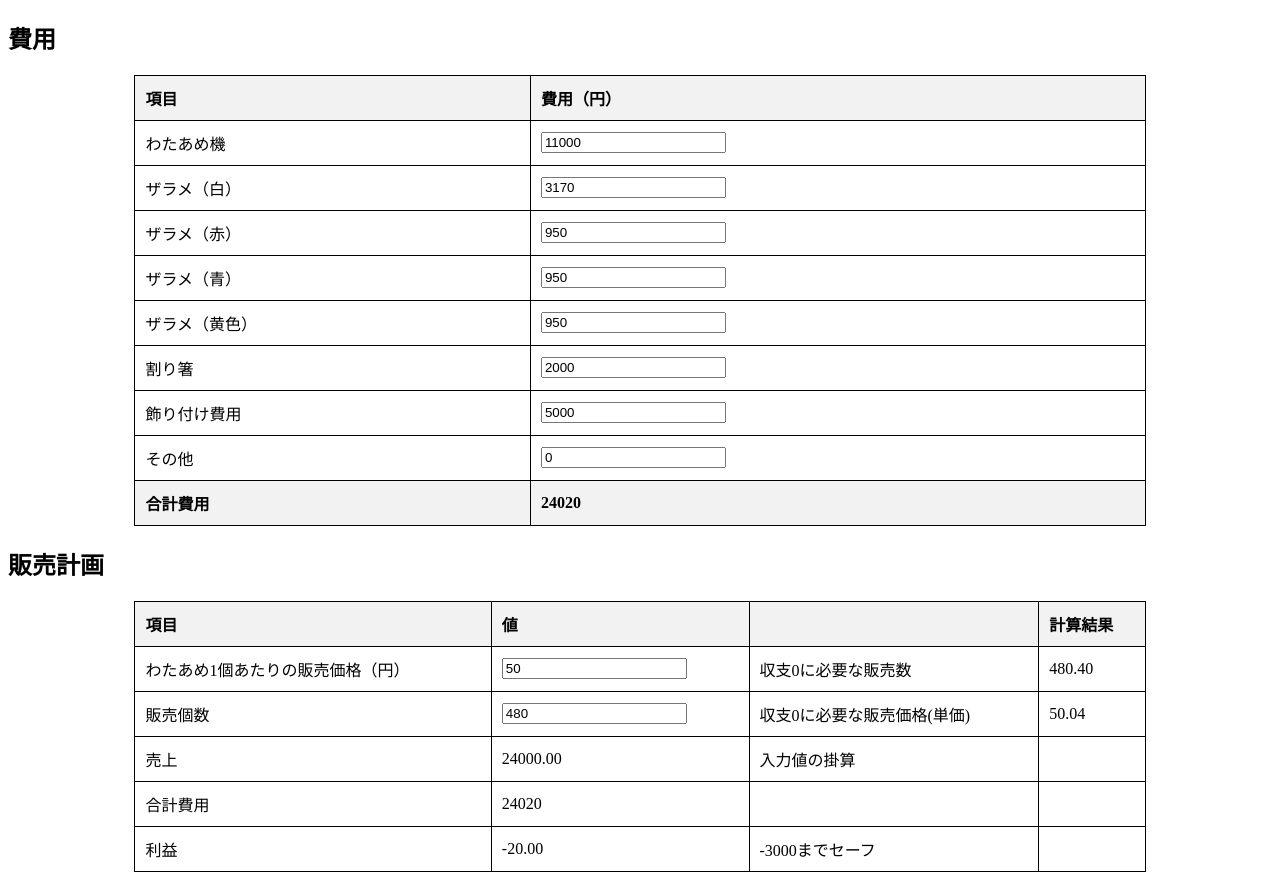
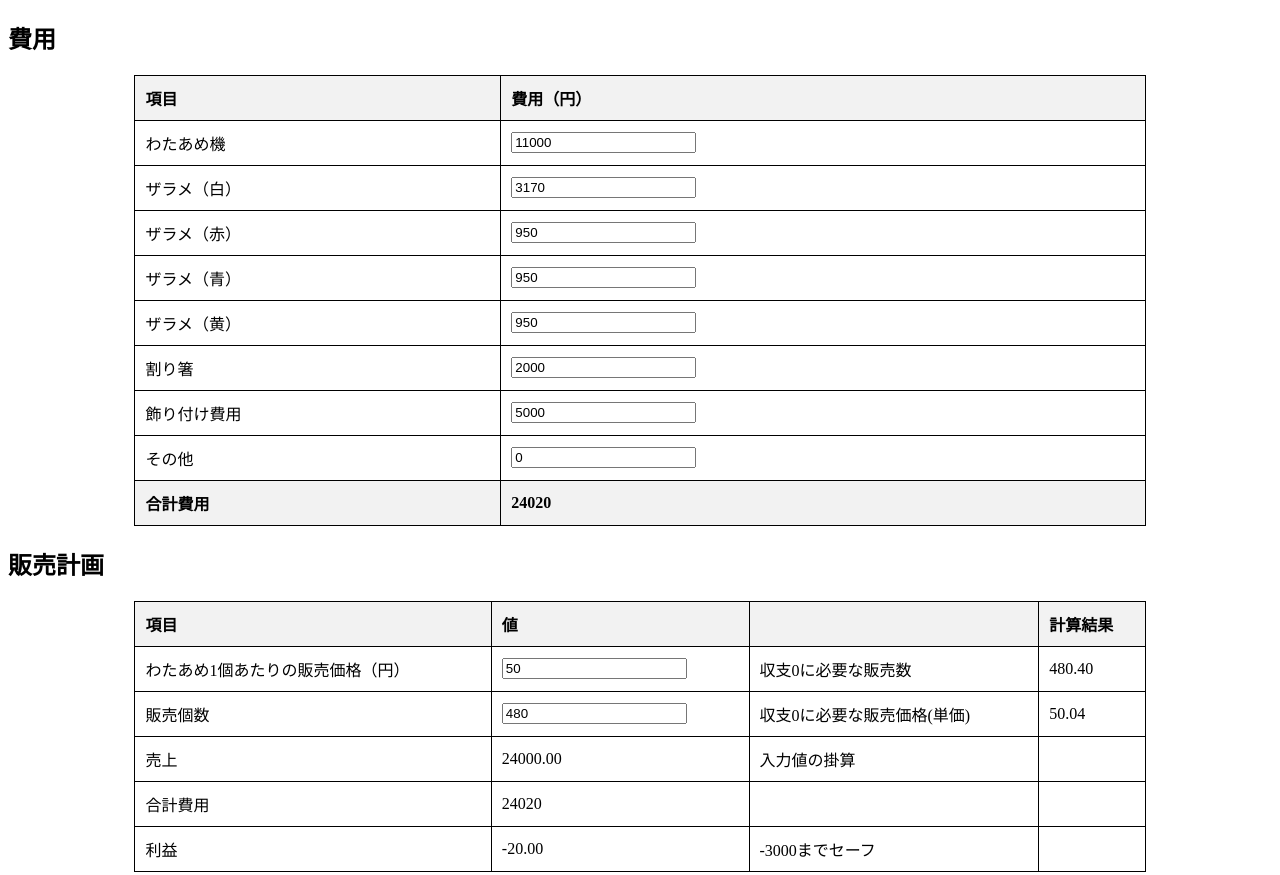
Before and after one commit to budou943/Cultural-Fes, a plain HTML site: page index.html in a window 1280 px wide. Shown: the top 875 px of the page. Drawn offline with Linux system fonts and the light colour scheme.

Commit message:
Update index.html

```diff
--- a/index.html
+++ b/index.html
@@ -30,7 +30,7 @@
             <td><input type="number" id="sugarBlueCost" value="950" oninput="updatePlan()"></td>
         </tr>
         <tr>
-            <td>ザラメ（黄色）</td>
+            <td>ザラメ（黄）</td>
             <td><input type="number" id="sugarYellowCost" value="950" oninput="updatePlan()"></td>
         </tr>
         <tr>
```
